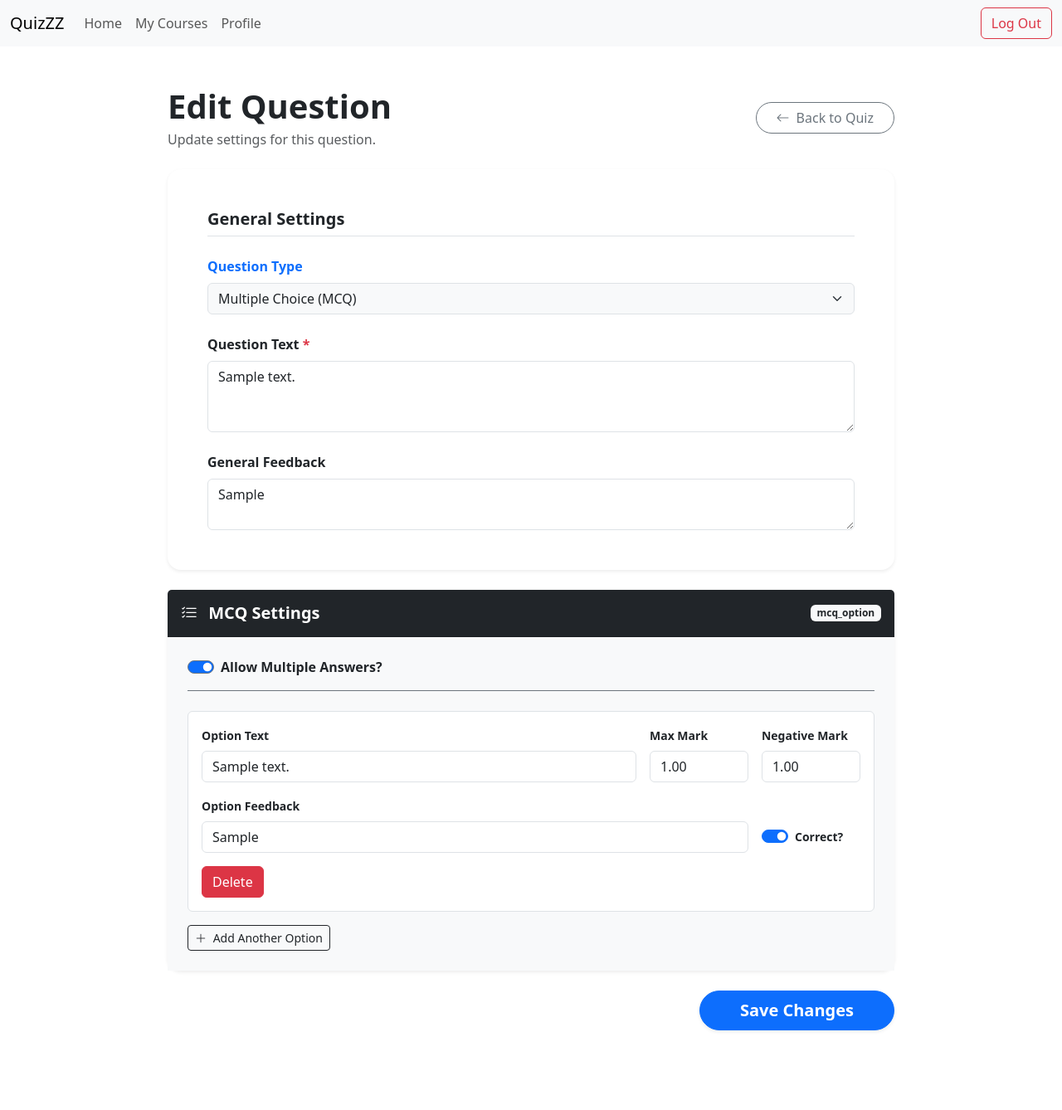
After one commit to jLupu1/quiz-platform, a Django app: page /questions/edit/1/ in a window 1280 px wide. The commit adds this page. Shown: the whole page at 83% size. Run offline with Django 5.2, Linux system fonts and the light colour scheme; a user stored in the database is signed in; tables that the repository leaves empty hold one stand-in row (values such as "Sample post"); some libraries are stand-ins or nearby versions.

Commit message:
edit quiz, edit questions but currently only mcq work

```diff
--- a/courses/templates/courses/course_detail_teacher.html
+++ b/courses/templates/courses/course_detail_teacher.html
@@ -40,7 +40,7 @@
                                     <i class="bi bi-clock me-1"></i> {{ quiz.close_date }}
                                 </p>
                             </div>
-                            <a href="#" class="btn btn-sm btn-outline-success px-4 rounded-1">View</a>
+                            <a href="{% url 'edit-quiz' quiz.id %}" class="btn btn-sm btn-outline-success px-4 rounded-1">View</a>
                         </div>
                     </div>
                         {% empty %}
--- /dev/null
+++ b/questions/templates/edit_question.html
@@ -0,0 +1,71 @@
+{% extends 'base.html' %}
+{% load static %}
+
+{% block title %}Edit Question{% endblock %}
+
+{% block content %}
+<div class="container py-5 max-w-custom" style="max-width: 900px;">
+
+    <div class="d-flex justify-content-between align-items-center mb-4">
+        <div>
+            <h1 class="display-6 fw-bold text-dark mb-1">Edit Question</h1>
+            <p class="text-muted fs-6 mb-0">Update settings for this question.</p>
+        </div>
+        <a href="{% url 'edit-quiz' quiz_question.quiz_id %}" class="btn btn-outline-secondary rounded-pill px-4">
+            <i class="bi bi-arrow-left me-2"></i>Back to Quiz
+        </a>
+    </div>
+
+    <form method="POST" id="edit-question-form">
+        {% csrf_token %}
+
+        <div class="card border-0 shadow-sm rounded-4 mb-4">
+            <div class="card-body p-4 p-md-5">
+                <h4 class="h5 fw-bold mb-4 border-bottom pb-2">General Settings</h4>
+
+                <div class="row g-4">
+                    <div class="col-12">
+                        <label class="form-label fw-bold text-primary">Question Type</label>
+                        <select class="form-select bg-light" name="question_type" id="question_type_select" readonly>
+                            <option value="{{ question.question_type }}" selected>
+                                {{ question.get_question_type_display }}
+                            </option>
+                        </select>
+                    </div>
+
+                    <div class="col-12">
+                        <label class="form-label fw-bold">Question Text <span class="text-danger">*</span></label>
+                        <textarea class="form-control" name="question_text" rows="3" required>{{ question.question_text }}</textarea>
+                    </div>
+
+                    <div class="col-12">
+                        <label class="form-label fw-bold">General Feedback</label>
+                        <textarea class="form-control" name="general_feedback" rows="2">{{ question.general_feedback }}</textarea>
+                    </div>
+                </div>
+            </div>
+        </div>
+
+        <div id="dynamic-sections-container">
+
+            <div id="dynamic-sections-container">
+    {% if question.question_type == 0 %}
+        {% include 'partials/mcq_partial.html' %}
+
+    {% elif question.question_type == 1 %}
+        {% include 'partials/either_or_partial.html' %}
+
+    {% elif question.question_type == 2 %}
+        {% include 'partials/short_answer_partial.html' %}
+
+    {% endif %}
+</div>
+
+        <div class="d-grid gap-2 d-md-flex justify-content-md-end mt-4 mb-5">
+            <button type="submit" class="btn btn-primary btn-lg px-5 rounded-pill shadow-sm fw-bold">
+                Save Changes
+            </button>
+        </div>
+    </form>
+</div>
+{% endblock %}
--- a/questions/templates/partials/mcq_partial.html
+++ b/questions/templates/partials/mcq_partial.html
@@ -6,15 +6,13 @@
     <div class="card-body p-4 bg-light">
 
         <div class="form-check form-switch mb-4 pb-3 border-bottom border-secondary">
-            <input class="form-check-input border-secondary" type="checkbox" name="mcq_isMultipleAnswer">
+            <input class="form-check-input border-secondary" type="checkbox" name="mcq_isMultipleAnswer" {% if mcq_settings and mcq_settings.isMultipleAnswers %}checked{% endif %}>
             <label class="form-check-label fw-bold">Allow Multiple Answers?</label>
         </div>
 
         <div id="mcq-option-container">
             {% include 'partials/mcq_single_option.html' %}
         </div>
-
-
 
         <button type="button" id="add-mcq-btn" class="btn btn-sm btn-outline-dark fw-medium"
             hx-get="{% url 'add_mcq_options' %}"
@@ -23,4 +21,4 @@
             <i class="bi bi-plus-lg me-1"></i> Add Another Option
         </button>
     </div>
-{#</div>#}
+</div>
--- a/questions/templates/partials/mcq_single_option.html
+++ b/questions/templates/partials/mcq_single_option.html
@@ -1,4 +1,36 @@
- <div id="mcq-options-container">
+{% for option in mcq_options %}
+    <div class="border p-3 rounded bg-white mb-3 mcq-option-item position-relative">
+        <div class="row g-3">
+            <div class="col-md-8">
+                <label class="form-label fw-bold small">Option Text</label>
+                <input type="text" class="form-control" name="mcq_option_text" value="{{ option.option_text }}" required>
+            </div>
+            <div class="col-md-2">
+                <label class="form-label fw-bold small">Max Mark</label>
+                <input type="number" step="0.1" class="form-control" name="mcq_max_mark" value="{{ option.maximum_mark }}">
+            </div>
+            <div class="col-md-2">
+                <label class="form-label fw-bold small">Negative Mark</label>
+                <input type="number" step="0.1" class="form-control" name="mcq_negative_mark" value="{{ option.negative_mark }}">
+            </div>
+            <div class="col-md-10 mt-3">
+                <label class="form-label fw-bold small">Option Feedback</label>
+                <input type="text" class="form-control" name="mcq_option_feedback" value="{{ option.option_feedback }}">
+            </div>
+            <div class="col-md-2 mt-3 d-flex align-items-end">
+                <div class="form-check form-switch mb-2">
+                    <input type="hidden" name="mcq_is_correct_list" value="{{ option.is_correct|yesno:'True,False' }}">
+                    <input class="form-check-input" type="checkbox" onchange="this.previousElementSibling.value = this.checked ? 'True' : 'False'" {% if option.is_correct %}checked{% endif %}>
+                    <label class="form-check-label fw-bold small">Correct?</label>
+                </div>
+            </div>
+            <div class="col-md-2 mt-3 d-flex align-items-end">
+                <button type="button" class="btn btn-danger rounded" onclick="this.closest('.mcq-option-item').remove()">Delete</button>
+            </div>
+        </div>
+    </div>
+
+{% empty %}
     <div class="border p-3 rounded bg-white mb-3 mcq-option-item position-relative">
         <div class="row g-3">
             <div class="col-md-8">
@@ -7,11 +39,11 @@
             </div>
             <div class="col-md-2">
                 <label class="form-label fw-bold small">Max Mark</label>
-                        <input type="number" step="0.1" class="form-control" name="mcq_max_mark">
+                <input type="number" step="0.1" class="form-control" name="mcq_max_mark" value="0">
             </div>
             <div class="col-md-2">
                 <label class="form-label fw-bold small">Negative Mark</label>
-                        <input type="number" step="0.1" class="form-control" name="mcq_negative_mark">
+                <input type="number" step="0.1" class="form-control" name="mcq_negative_mark" value="0">
             </div>
             <div class="col-md-10 mt-3">
                 <label class="form-label fw-bold small">Option Feedback</label>
@@ -20,14 +52,13 @@
             <div class="col-md-2 mt-3 d-flex align-items-end">
                 <div class="form-check form-switch mb-2">
                     <input type="hidden" name="mcq_is_correct_list" value="False">
-                        <input class="form-check-input" type="checkbox"
-                               onchange="this.previousElementSibling.value = this.checked ? 'True' : 'False'">
+                    <input class="form-check-input" type="checkbox" onchange="this.previousElementSibling.value = this.checked ? 'True' : 'False'">
                     <label class="form-check-label fw-bold small">Correct?</label>
                 </div>
             </div>
             <div class="col-md-2 mt-3 d-flex align-items-end">
-                        <button type='button' class="btn btn-danger rounded" onclick="this.closest('.mcq-option-item').remove()">Delete</button>
+                <button type="button" class="btn btn-danger rounded" onclick="this.closest('.mcq-option-item').remove()">Delete</button>
             </div>
         </div>
     </div>
-        </div>
+{% endfor %}
--- a/questions/urls.py
+++ b/questions/urls.py
@@ -1,9 +1,12 @@
 from django.urls import path
 
 from questions import views
+from quizzes.models import QuizQuestion
 
 urlpatterns = [
     path('create/<int:quiz_id>', views.CreateQuestionView.as_view(), name='create_question'),
     path('create/get-question-partial/',views.get_question_partial,name='get_question_partial'),
     path('create/get-mcq-option/', views.add_mcq_options, name='add_mcq_options'),
+    path('view/<int:quiz_id>/',views.ViewQuestions.as_view(), name='view_questions'),
+    path('edit/<int:pk>/',views.EditQuestion.as_view(), name='edit_question'),
 ]
--- a/questions/views.py
+++ b/questions/views.py
@@ -1,14 +1,14 @@
-from unittest.result import failfast
-
 from django.contrib.auth.decorators import login_required, user_passes_test
 from django.contrib.auth.mixins import LoginRequiredMixin, UserPassesTestMixin
 from django.db import transaction
 from django.http import HttpResponse
 from django.shortcuts import render, get_object_or_404
 from django.urls import reverse
-from django.views.generic import CreateView
+from django.views.generic import CreateView, DetailView, ListView, UpdateView
 
-from questions.models import Question, McqOption, ShortAnswerQuestionOption, EssayQuestionOption, EitherOrOption
+from courses.models import Course
+from questions.models import Question, McqOption, ShortAnswerQuestionOption, EssayQuestionOption, EitherOrOption, \
+    TextFiller
 from quizzes.models import Quiz, QuizQuestion
 from users.models import UserRole
 
@@ -27,8 +27,6 @@ class CreateQuestionView(LoginRequiredMixin,UserPassesTestMixin,CreateView):
         context = super().get_context_data(**kwargs)
         context['quiz'] = get_object_or_404(Quiz, id=self.kwargs.get('quiz_id'))
         context['added_questions'] = QuizQuestion.objects.filter(quiz=context['quiz'])
-        for added_question in context['added_questions']:
-            print(added_question.question.question_text)
 
         return context
 
@@ -137,7 +135,6 @@ class CreateQuestionView(LoginRequiredMixin,UserPassesTestMixin,CreateView):
     def get_success_url(self):
         return reverse('create_question', kwargs={'quiz_id': self.kwargs.get('quiz_id')})
 
-# TODO link backend to frontend. Save the question and redicret to add a new one. create a finish button when teacher is happy
 @login_required(login_url='/users/login/')
 @user_passes_test(lambda u: u.role == u.is_staff_member, login_url='/users/login/')
 def get_question_partial(request):
@@ -165,3 +162,159 @@ def add_mcq_options(request):
 @user_passes_test(lambda u: u.role == u.is_staff_member, login_url='/users/login/')
 def get_either_or_partial(request):
     return render(request, "partials/either_or_partial.html")
+
+class ViewQuestions(LoginRequiredMixin, UserPassesTestMixin,ListView):
+    model = Question
+    template_name = 'view_questions.html'
+
+    def get_queryset(self):
+        qs = QuizQuestion.objects.filter(quiz_id=self.kwargs.get('quiz_id'))
+        qs = qs.order_by('order_sequence')
+        return qs
+
+    def get_context_data(self, **kwargs):
+        context = super().get_context_data(**kwargs)
+        context['quiz'] = get_object_or_404(Quiz, id=self.kwargs.get('quiz_id'))
+        print(context['quiz'])
+        context['course'] = get_object_or_404(Course, id=context['quiz'].course_id)
+        return context
+
+    def test_func(self, **kwargs):
+        quiz = get_object_or_404(Quiz, id=self.kwargs.get('quiz_id'))
+        course = get_object_or_404(Course, id=quiz.course_id)
+        is_enrolled = course.enrollment.filter(id=self.request.user.id).exists()
+        return self.request.user.is_admin or is_enrolled
+
+
+class EditQuestion(LoginRequiredMixin, UserPassesTestMixin, UpdateView):
+    model = QuizQuestion
+    template_name = 'edit_question.html'
+    context_object_name = 'quiz_question'
+
+    # We leave this blank or pick a safe field, because we are manually handling the save!
+    fields = []
+
+    def test_func(self):
+        quiz_question = get_object_or_404(QuizQuestion, id=self.kwargs.get('pk'))
+        quiz = get_object_or_404(Quiz, id=quiz_question.quiz_id)
+        course = get_object_or_404(Course, id=quiz.course_id)
+        # Check if user is staff or enrolled
+        is_enrolled = course.enrollment.filter(id=self.request.user.id).exists()
+        return self.request.user.is_staff_member or is_enrolled
+
+    def get_context_data(self, **kwargs):
+        context = super().get_context_data(**kwargs)
+        quiz_question = self.get_object()
+
+        # Pass the base question to the template
+        question = quiz_question.question
+        context['question'] = question
+
+        # Pre-load the specific options based on type so the HTML can fill the values!
+        if question.question_type == 0:  # MCQ
+            context['mcq_options'] = question.mcqoption_set.all()
+            context['mcq_settings'] = context['mcq_options'].first()  # To grab isMultipleAnswers
+        elif question.question_type == 2:  # Short Answer
+            context['short_answer'] = question.shortanswerquestionoption_set.first()
+        # ... add others here as needed for your template context ...
+
+        return context
+
+    def form_valid(self, form):
+        with transaction.atomic():
+            quiz_question = form.save(commit=False)
+            quiz_question.save()
+
+            question = quiz_question.question
+            question.question_text = self.request.POST.get('question_text')
+            question.general_feedback = self.request.POST.get('general_feedback')
+            question.save()
+
+            q_type = question.question_type
+
+            # --- MULTIPLE CHOICE ---
+            if q_type == 0:
+                allow_multiple = self.request.POST.get('mcq_isMultipleAnswer') == 'on'
+
+                texts = self.request.POST.getlist('mcq_option_text')
+                max_marks = self.request.POST.getlist('mcq_max_mark')
+                negative_marks = self.request.POST.getlist('mcq_negative_mark')
+                feedbacks = self.request.POST.getlist('mcq_option_feedback')
+                is_correct_list = self.request.POST.getlist('mcq_is_correct_list')
+
+                question.mcqoption_set.all().delete()
+
+                for index, text in enumerate(texts):
+                    McqOption.objects.create(
+                        question=question,
+                        option_text=text,
+                        maximum_mark=max_marks[index] if max_marks[index] else 0,
+                        negative_mark=negative_marks[index] if negative_marks[index] else 0,
+                        option_feedback=feedbacks[index],
+                        order_sequence=index,
+                        isMultipleAnswers=allow_multiple,
+                        is_correct=(is_correct_list[index] == 'True')
+                    )
+
+            # --- EITHER / OR ---
+            elif q_type == 1:
+                labels = self.request.POST.getlist('eo_label')
+                specific_feedbacks = self.request.POST.getlist('eo_specific_feedback')
+                max_marks = self.request.POST.getlist('eo_max_mark')
+                negative_marks = self.request.POST.getlist('eo_negative_mark')
+                is_correct_list = self.request.POST.getlist('eo_is_correct_list')
+
+                question.eitheroroption_set.all().delete()
+
+                for index, label_text in enumerate(labels):
+                    EitherOrOption.objects.create(
+                        question=question,
+                        label=label_text,  # Matches your model's 'label' field
+                        order_sequence=index,
+                        is_correct=(is_correct_list[index] == 'True'),
+                        specific_feedback=specific_feedbacks[index],
+                        maximum_mark=max_marks[index] if max_marks[index] else 0,
+                        negative_mark=negative_marks[index] if negative_marks[index] else 0
+                    )
+
+            # --- SHORT ANSWER ---
+            elif q_type == 2:
+                sa_opt, created = ShortAnswerQuestionOption.objects.get_or_create(question=question)
+
+                max_words = self.request.POST.get('sa_max_word')
+
+                sa_opt.maximum_word_length = max_words if max_words else 0
+                sa_opt.use_case = (self.request.POST.get('sa_use_case') == '1')
+                sa_opt.answer_text = self.request.POST.get('sa_answer')
+                sa_opt.maximum_mark = self.request.POST.get('sa_max_mark') or 0
+                sa_opt.negative_mark = self.request.POST.get('sa_negative_mark') or 0
+                sa_opt.save()
+
+            # --- ESSAY ---
+            elif q_type == 3:
+                essay_opt, created = EssayQuestionOption.objects.get_or_create(question=question)
+
+                min_words = self.request.POST.get('essay_minword')
+                max_words = self.request.POST.get('essay_maxword')
+
+                essay_opt.minimum_word_length = min_words if min_words else 0
+                essay_opt.maximum_word_length = max_words if max_words else 0
+                essay_opt.maximum_mark = self.request.POST.get('essay_max_mark') or 0
+                essay_opt.negative_mark = self.request.POST.get('essay_negative_mark') or 0
+                essay_opt.model_answer = self.request.POST.get('essay_model_answer')
+                essay_opt.save()
+
+            # --- TEXT FILLER ---
+            elif q_type == 4:
+                tf_opt, created = TextFiller.objects.get_or_create(question=question)
+
+                tf_opt.text = self.request.POST.get('tf_text')
+                tf_opt.maximum_mark = self.request.POST.get('tf_max_mark') or 0
+                tf_opt.negative_mark = self.request.POST.get('tf_negative_mark') or 0
+                tf_opt.save()
+
+        return super().form_valid(form)
+
+    def get_success_url(self):
+        # Redirect the teacher back to the split-screen Edit Quiz page
+        return reverse('edit-quiz', kwargs={'pk': self.object.quiz_id})
--- a/quizzes/urls.py
+++ b/quizzes/urls.py
@@ -3,4 +3,5 @@ from quizzes import views
 
 urlpatterns = [
     path('create/<int:course_id>', views.CreateQuiz.as_view(), name='create-quiz'),
+    path('edit/<int:pk>/',views.EditQuiz.as_view(), name='edit-quiz'),
 ]
```
Also changed, not shown: questions/models.py (+8 -13 lines), questions/templates/create_question.html (+14 -5 lines), questions/templates/partials/question_record_partial.html (added, +22 -0 lines), questions/templates/view_questions.html (added, +41 -0 lines), quizzes/templates/edit_quiz.html (added, +173 -0 lines), quizzes/views.py (+27 -2 lines), questions/migrations/0003_alter_question_question_text.py (added), questions/migrations/0004_alter_question_question_type.py (added). Lines whose indentation alone changed are shown as unchanged.
